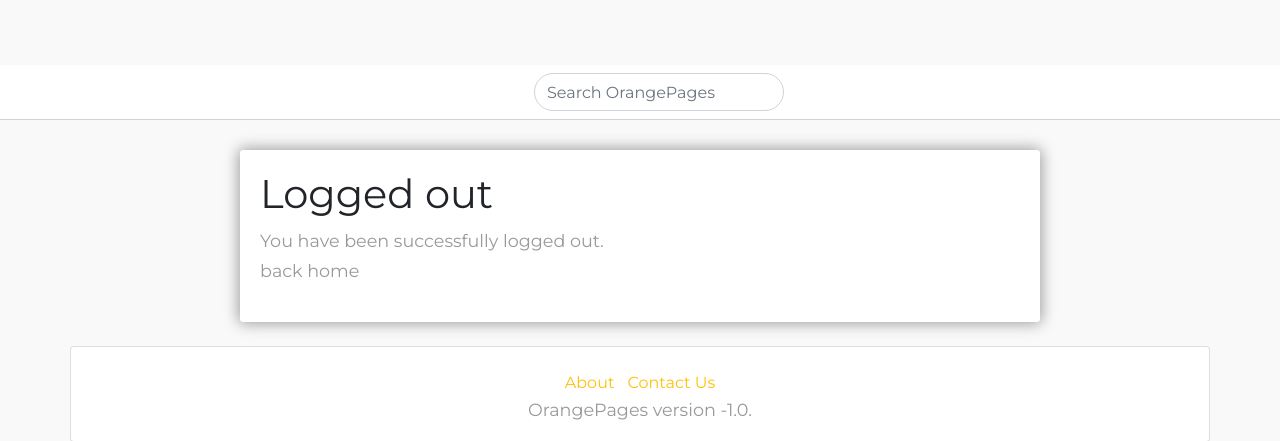
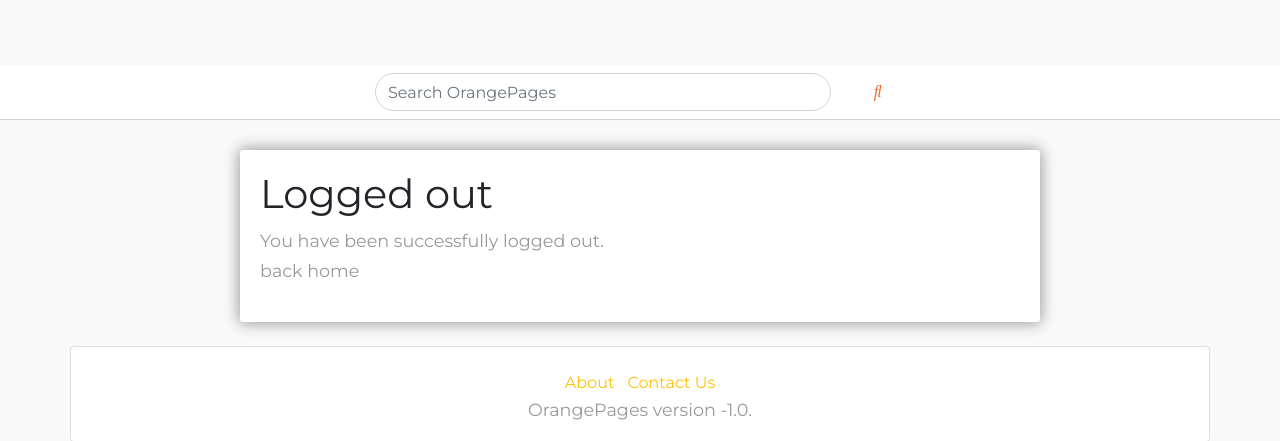
Before and after one commit to jessiejofielding/OrangePages, a Flask app: page /test/logout in a window 1280 px wide. Shown: the top 441 px of the page. Run offline with Flask 2, Linux system fonts and the light colour scheme; some libraries are stand-ins or nearby versions.

Commit message:
search bar stuff

```diff
--- a/orangepages/templates/navbar.html
+++ b/orangepages/templates/navbar.html
@@ -1,19 +1,29 @@
 
  <!-- Navigation -->
 <nav class="navbar main-nav" style="background-color: white;">
-  <button type="button" id="sidebarCollapse" class="btn" style="background-color: white; color: var(--new-orange); outline: none;">
+  <div class="row w-100">
+    <div class="col-2">
+      <button type="button" id="sidebarCollapse" class="btn" style="background-color: white; color: var(--new-orange); outline: none;">
           <i class="fas fa-align-left"></i>
-  </button>
-  <ul class="col-xs-6 navbar-nav mx-auto">
-    <li class="navbar-search nav-item w-100">
+       </button>
+    </div>
 
-        <form action="/search" class="navbar-form navbar-search" method="get">
-            <div class="input-group">
-                <input class="navbar-search form-control" type="text" name="query" placeholder="Search OrangePages" aria-label="Search">
-            </div>
-        </form>
-    </li>
-  </ul>
-  <div class="col-xs-2">
+    <div class="col-8 text-center">
+      <form action="/search" class="navbar-form navbar-search text-center mx-auto" method="get" style="display:block; width:500px;">
+        <div class="row">
+          <div class="col-11">
+            <input class="navbar-search form-control w-100" type="text" name="query" placeholder="Search OrangePages" aria-label="Search">
+          </div>
+          <div class="col-1">
+            <button type="submit" class="btn" style="background-color: white; color: var(--new-orange); outline: none;">
+              <i class="fas fa-search"></i>
+            </button>
+          </div>
+        </div>
+      </form>
+    </div>
+
+    <div class="col-2">
+    </div>
   </div>
 </nav>
```
